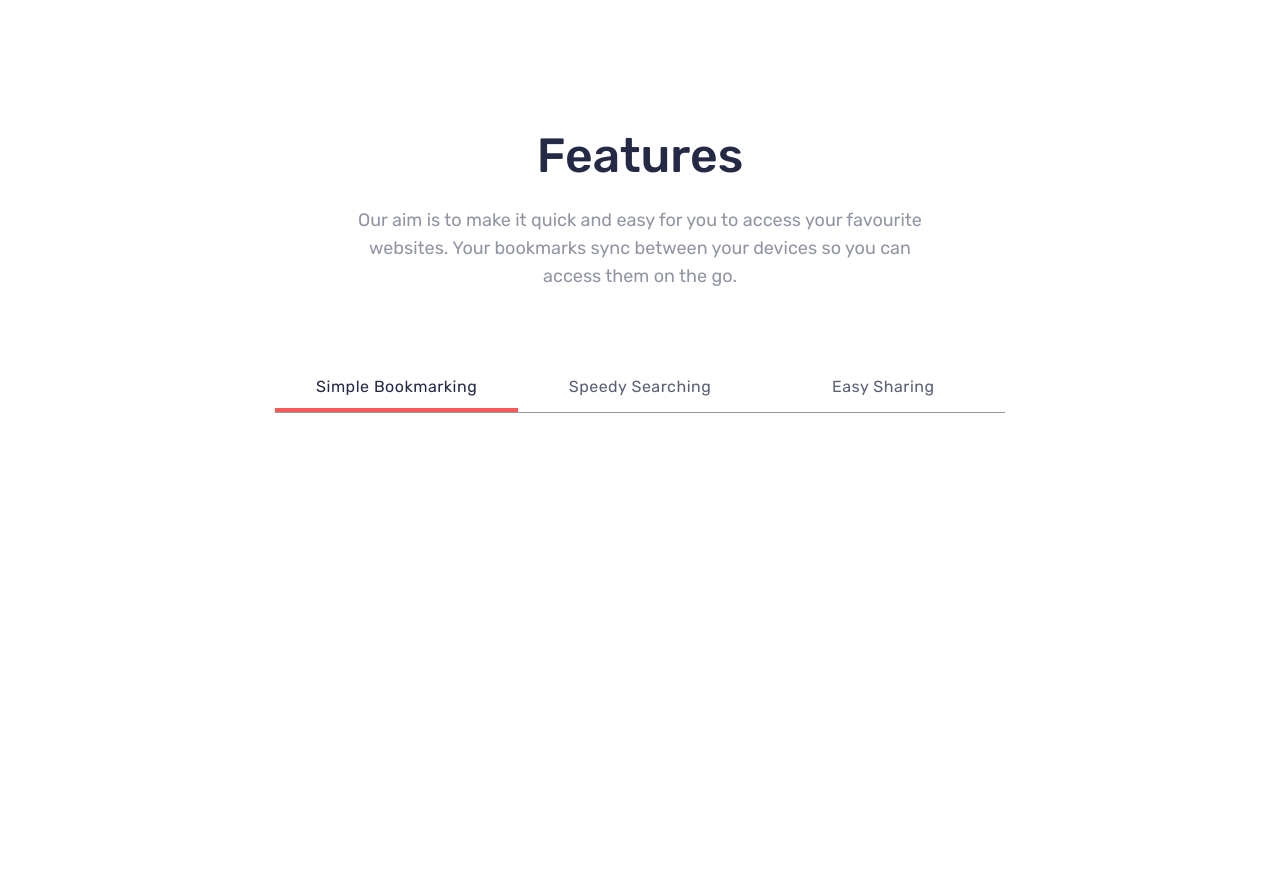
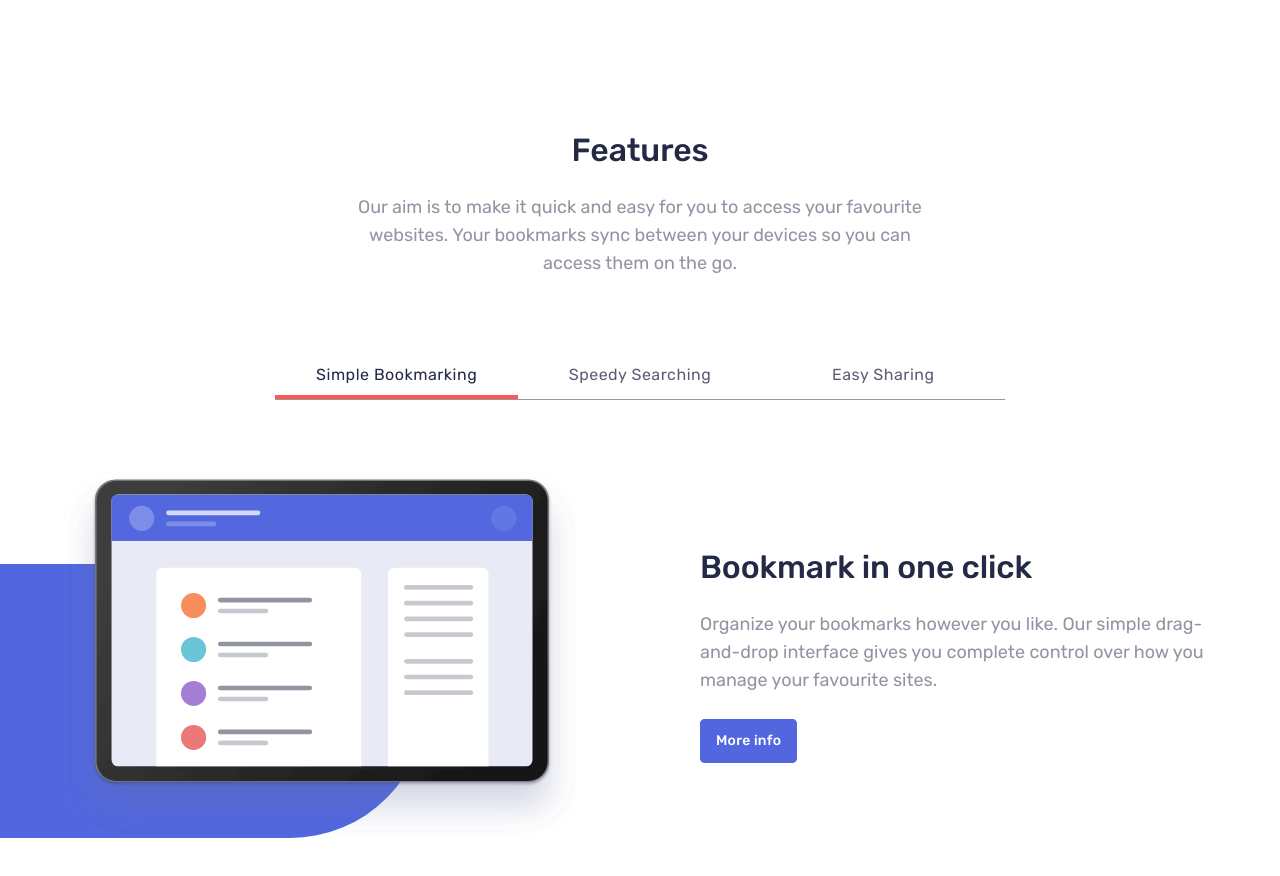
Before and after one commit to mihai3636/2026--bookmark-landing-page, a website: page index.html in a window 1280 px wide. Shown: the part 600-1476 px from the top of the page. Before the commit the page ends 1053 px from the top, so only its background shows below. Drawn offline with Linux system fonts and the light colour scheme; files whose address does not match are found by name.

Commit message:
Add tabs content

```diff
--- a/index.html
+++ b/index.html
@@ -144,7 +144,7 @@
         </div>
       </div>
     </header>
-    <section class="hero mt-5 md:mt-9 lg:mt-[140px] relative">
+    <section class="hero mt-5 md:mt-9 lg:mt-35 relative">
       <div
         class="lg:container lg:mx-auto lg:px-8 grid gap-y-6 md:gap-y-9 lg:grid-cols-2 lg:gap-x-9 xl:gap-x-10 lg:items-center lg:justify-items-end 2xl:relative"
       >
@@ -183,14 +183,14 @@
         </div>
       </div>
     </section>
-    <section class="features mt-5 md:mt-9 lg:mt-[140px]">
+    <section class="features mt-5 md:mt-9 lg:mt-35">
       <div
         class="container mx-auto px-4 md:px-6 lg:px-8 space-y-6 md:space-y-9"
       >
         <div
           class="description mx-auto max-w-145 flex flex-col gap-3 text-center"
         >
-          <h2 class="tp-1-mobile md:tp-1">Features</h2>
+          <h2 class="tp-1-mobile md:tp-2">Features</h2>
           <p class="tp-2-regular-mobile md:tp-4 text-primary-shade-50">
             Our aim is to make it quick and easy for you to access your
             favourite websites. Your bookmarks sync between your devices so you
@@ -254,6 +254,40 @@
         </ul>
       </div>
     </section>
+    <section class="section-items mt-5 md:mt-9 relative">
+      <div
+        class="lg:container lg:mx-auto lg:px-8 grid gap-y-6 md:gap-y-9 lg:grid-cols-2 lg:gap-x-9 xl:gap-x-10 lg:items-center 2xl:relative"
+      >
+        <div class="relative lg:static">
+          <div
+            class="absolute bg-primary bottom-0 top-3/12 left-0 right-4/12 lg:right-8/12 rounded-r-[316px]"
+          ></div>
+          <img
+            class="mx-auto lg:mx-0 relative"
+            src="./images//illustration-hero.svg"
+            alt="Desktop app with generic app"
+          />
+        </div>
+
+        <div
+          class="px-4 md:px-6 lg:px-0 container lg:max-w-none mx-auto lg:mx-0 flex flex-col gap-3 text-center lg:text-start"
+        >
+          <h1 class="tp-1-mobile md:tp-2">Bookmark in one click</h1>
+          <p class="tp-2-regular-mobile md:tp-4 text-primary-shade-50">
+            Organize your bookmarks however you like. Our simple drag-and-drop
+            interface gives you complete control over how you manage your
+            favourite sites.
+          </p>
+          <div class="flex justify-center lg:justify-start gap-2">
+            <a
+              class="tp-2-medium-mobile md:tp-6-medium bg-primary hover:bg-white text-white hover:text-primary ring-2 ring-primary ring-inset rounded-[5px] py-1 px-3.5 md:px-2"
+              href=""
+              >More info</a
+            >
+          </div>
+        </div>
+      </div>
+    </section>
   </body>
 </html>
 
```
Also changed, not shown: css/output.css.
